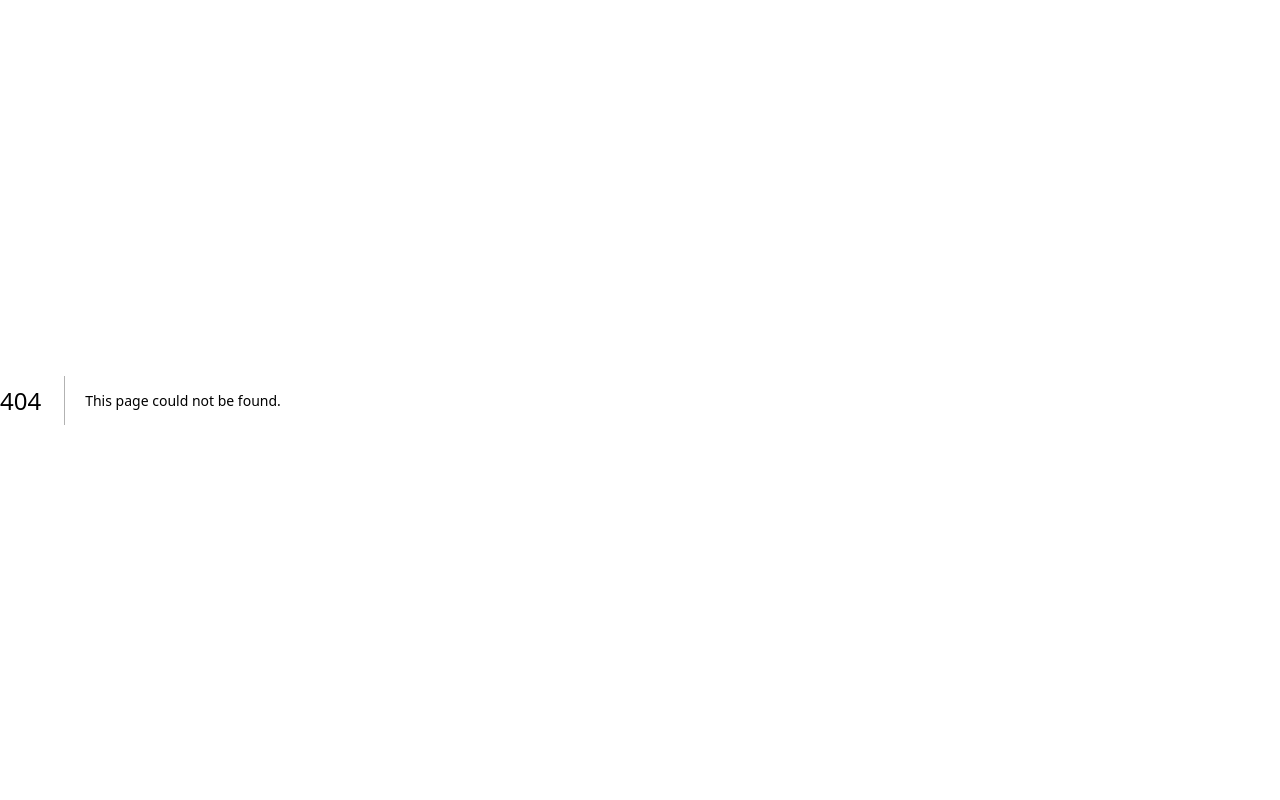
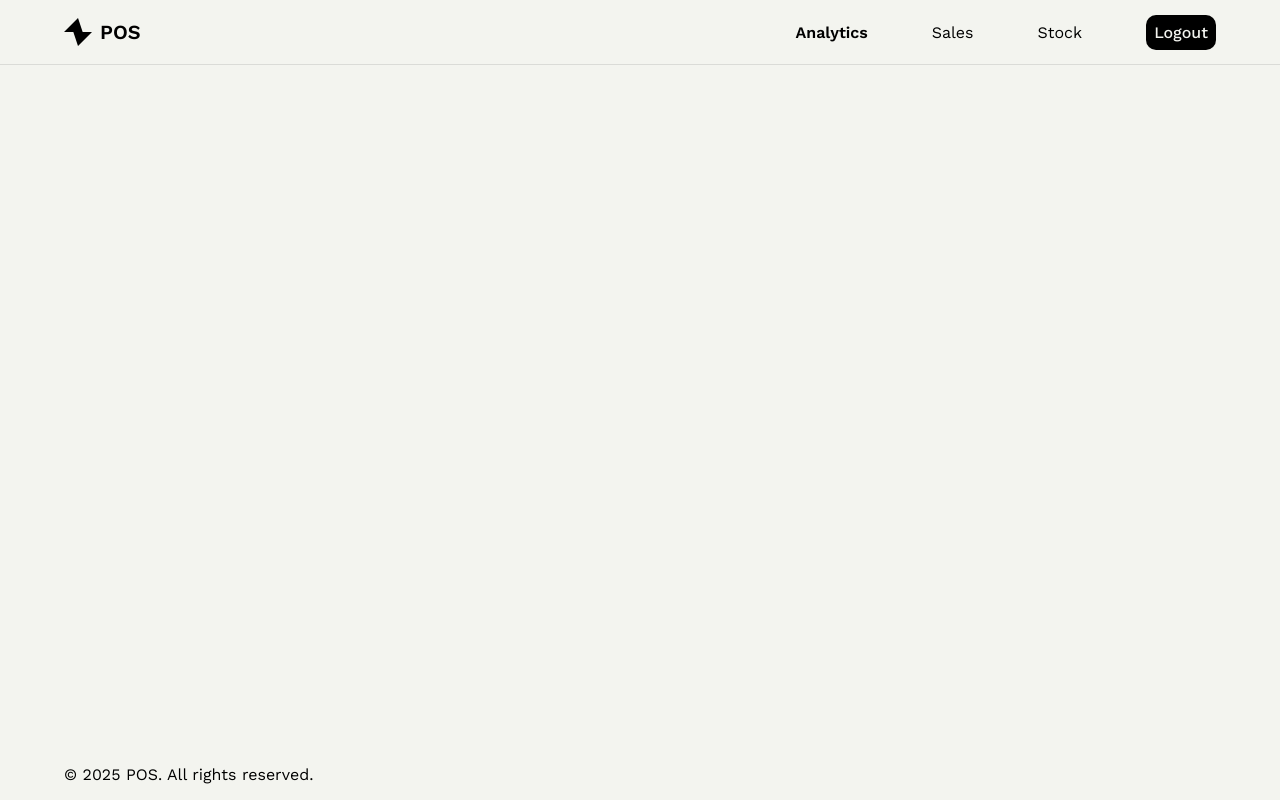
Before and after one commit to sr-githaka/shoply, a Next.js app: page /private/analytics in a window 1280 px wide. Before the commit this address had no page. Built offline with nearby package versions, Linux system fonts and the light colour scheme.

Commit message:
feat(app/private): add Analytics and Users pages
Created `/private/analytics` and `/private/users` pages with basic layout and navigation structure.

These pages establish the foundation for private dashboard sections, providing navigation for analytics, sales, stock, and user management.

```diff
--- /dev/null
+++ b/src/app/private/analytics/page.tsx
@@ -0,0 +1,19 @@
+import { Header, Main } from '@components/layout';
+import { Button, NavItem } from '@components/shared';
+
+export default function Analytics() {
+    return (
+        <>
+            <Header>
+                <NavItem href='/private/analytics' name='Analytics' active />
+                <NavItem href='/private/users' name='Sales' />
+                <NavItem href='/private/users' name='Stock' />
+
+                <Button href='/authentication/login' name='Logout' />
+            </Header>
+            <Main>
+                <></>
+            </Main>
+        </>
+    );
+}
```
Also changed, not shown: src/app/private/users/page.tsx (added, +17 -0 lines).
